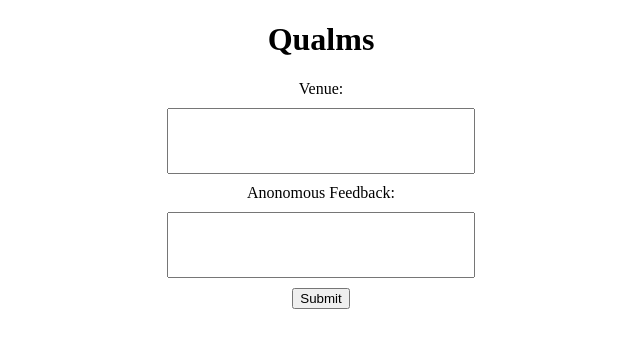
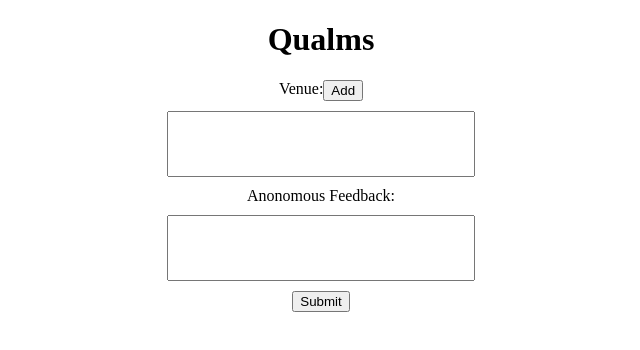
Before and after one commit to mattzcarey/qualms, a React (Create React App) app in the folder client/: page / in a window 1280 px wide. Shown: the top 350 px of the page, without its empty margins (319-959 px from the left). Built offline with nearby package versions, Linux system fonts and the light colour scheme; no server answers.

Commit message:
slight update with some notes

```diff
--- a/client/public/index.html
+++ b/client/public/index.html
@@ -24,7 +24,7 @@
       work correctly both with client-side routing and a non-root public URL.
       Learn how to configure a non-root public URL by running `npm run build`.
     -->
-    <title>React App</title>
+    <title>Qualms</title>
   </head>
   <body>
     <noscript>You need to enable JavaScript to run this app.</noscript>
--- a/client/src/App.css
+++ b/client/src/App.css
@@ -14,3 +14,9 @@
   height: 60px;
   margin: 10px;
 }
+
+.row {
+  display: flex;
+  flex-direction: row;
+  justify-content: space-between;
+}
--- a/client/src/App.js
+++ b/client/src/App.js
@@ -16,8 +16,12 @@ function App() {
     })
   }
 
+  const addVenue = () => {
+    // Axios post stuff to backend.
+  }
+
   useEffect(() => {
-    Axios.get("http://localhost:3001/api/get").then((response)=>{
+    Axios.get("http://localhost:3001/api/getvenues").then((response)=>{
       console.log(response);// currently just mcdonalds. Need to make a function to add venue
     })
   }, []);
@@ -26,7 +30,11 @@ function App() {
     <div className="App">
       <h1>Qualms</h1>
       <div className='form'>
-        <label>Venue:</label>
+        <div className='row'>
+          <label>Venue:</label>
+          <button onClick={addVenue}>Add</button>
+        </div>
+
         <input type='text' name='venueTitle' onChange={(e)=> {
           setVenueTitle(e.target.value);
         }}/>
```
Also changed, not shown: 1 other file (tests, documents, lock files or other folders).
